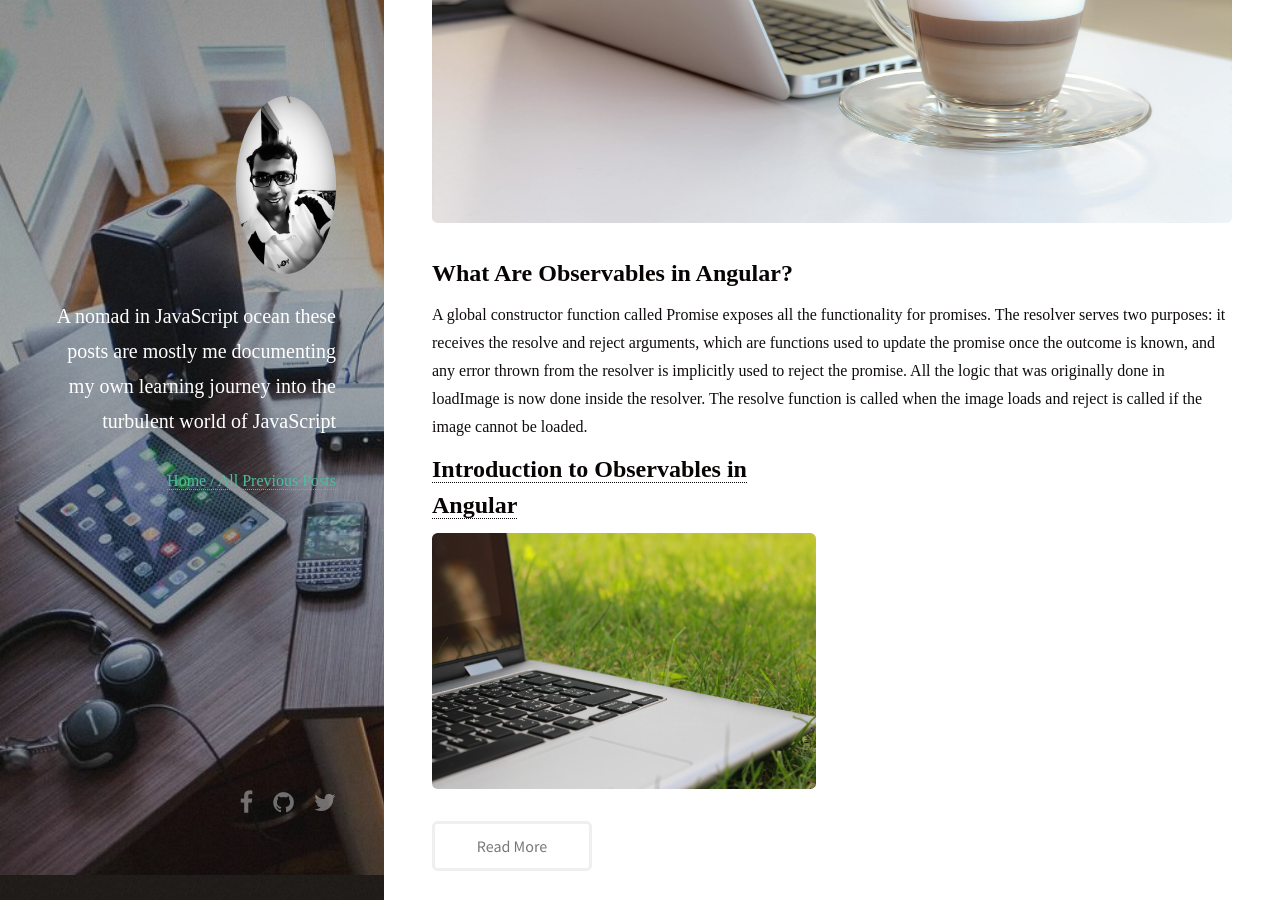
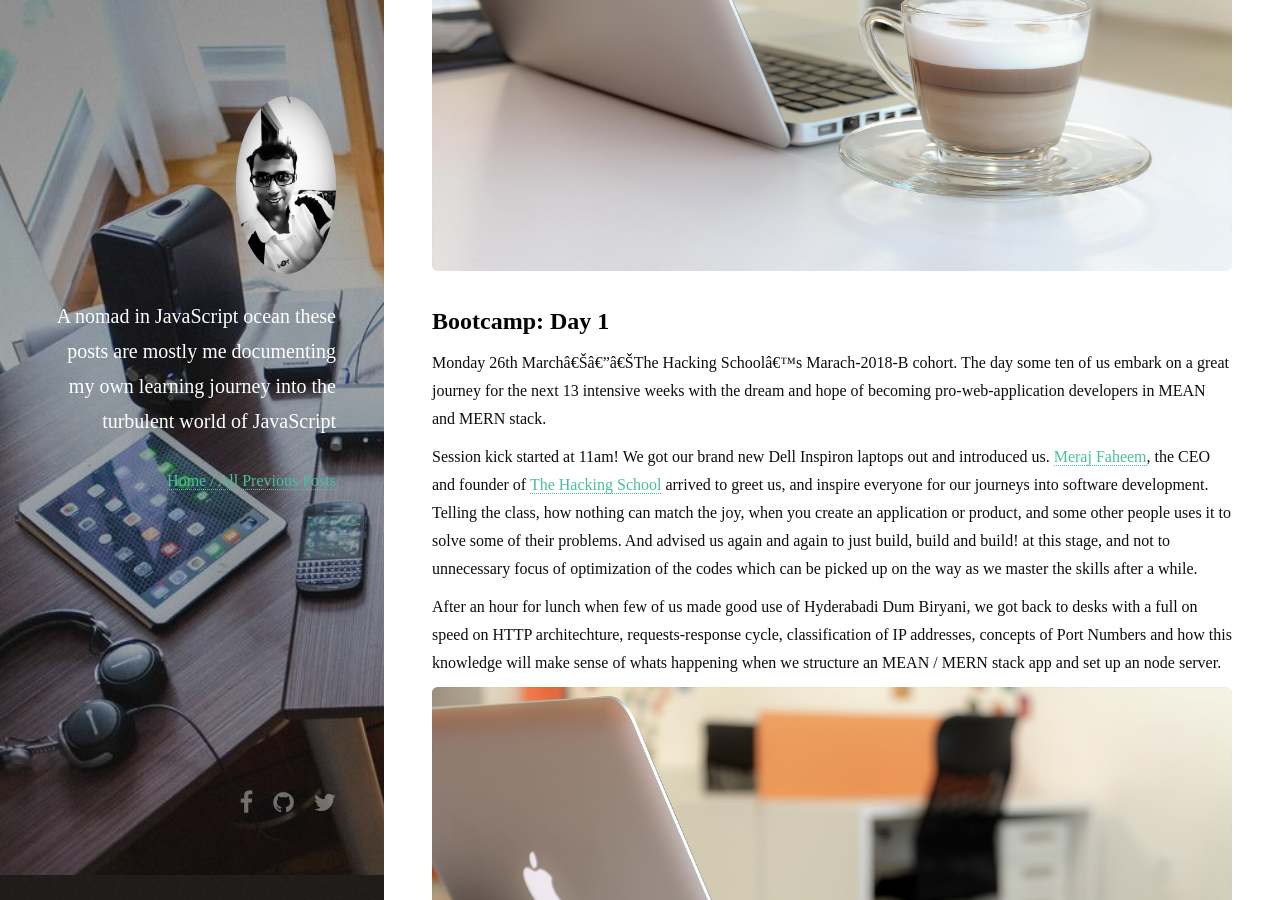
Before and after one commit to rohan-paul/rohan-paul.github.io, a Jekyll site: the page built from _posts/2018-03-12-Promises_in_JavaScript.md, in a window 1280 px wide and 900 px high, scrolled down 506 px. Built offline with Jekyll 4.4.1, drawn with Linux system fonts in a browser that asks for light colours; nearby versions of some CDN libraries; comment, search, counter and statistics services are not loaded; some of the changed text lies outside the part shown.

Commit message:
initiating Bootcamp Day-1 post

```diff
--- a/_posts/2018-03-12-Promises_in_JavaScript.md
+++ b/_posts/2018-03-12-Promises_in_JavaScript.md
@@ -1,6 +1,6 @@
 ---
 layout: post
-title: Introduction to Observables in Angular
+title: First Day in "India's First Coding Bootcamp - The Hacking School - Hyderabad"
 comments: true
 author: Rohan Paul
 categories: Angular
@@ -8,7 +8,15 @@ categories: Angular
 <img src="/images/fulls/Promises-in-JavaScript.jpeg" class="fit image">
 
 
-## What Are Observables in Angular?
+## Bootcamp: Day 1
+
+Monday 26th March — The Hacking School's Marach-2018-B cohort. The day some ten of us embark on a great journey for the next 13 intensive weeks with the dream and hope of becoming pro-web-application developers in MEAN and MERN stack.
+
+Session kick started at 11am! We got our brand new Dell Inspiron laptops out and introduced us. [Meraj Faheem](https://www.linkedin.com/in/merajf/), the CEO and founder of [The Hacking School](http://thehackingschool.com/) arrived to greet us, and inspire everyone for our journeys into software development. Telling the class, how nothing can match the joy, when you create an application or product, and some other people uses it to solve some of their problems. And advised us again and again to just build, build and build! at this stage, and not to unnecessary focus of optimization of the codes which can be picked up on the way as we master the skills after a while.
 
 
-A global constructor function called Promise exposes all the functionality for promises. The resolver serves two purposes: it receives the resolve and reject arguments, which are functions used to update the promise once the outcome is known, and any error thrown from the resolver is implicitly used to reject the promise. All the logic that was originally done in loadImage is now done inside the resolver. The resolve function is called when the image loads and reject is called if the image cannot be loaded.
+After an hour for lunch when few of us made good use of Hyderabadi Dum Biryani, we got back to desks with a full on speed on HTTP architechture, requests-response cycle, classification of IP addresses, concepts of Port Numbers and how this knowledge will make sense of whats happening when we structure an MEAN / MERN stack app and set up an node server.
+
+
+
+<img src="/images/fulls/Promises-in-JavaScript.jpeg" class="fit image">
```
Also changed, not shown: 1 other file.
